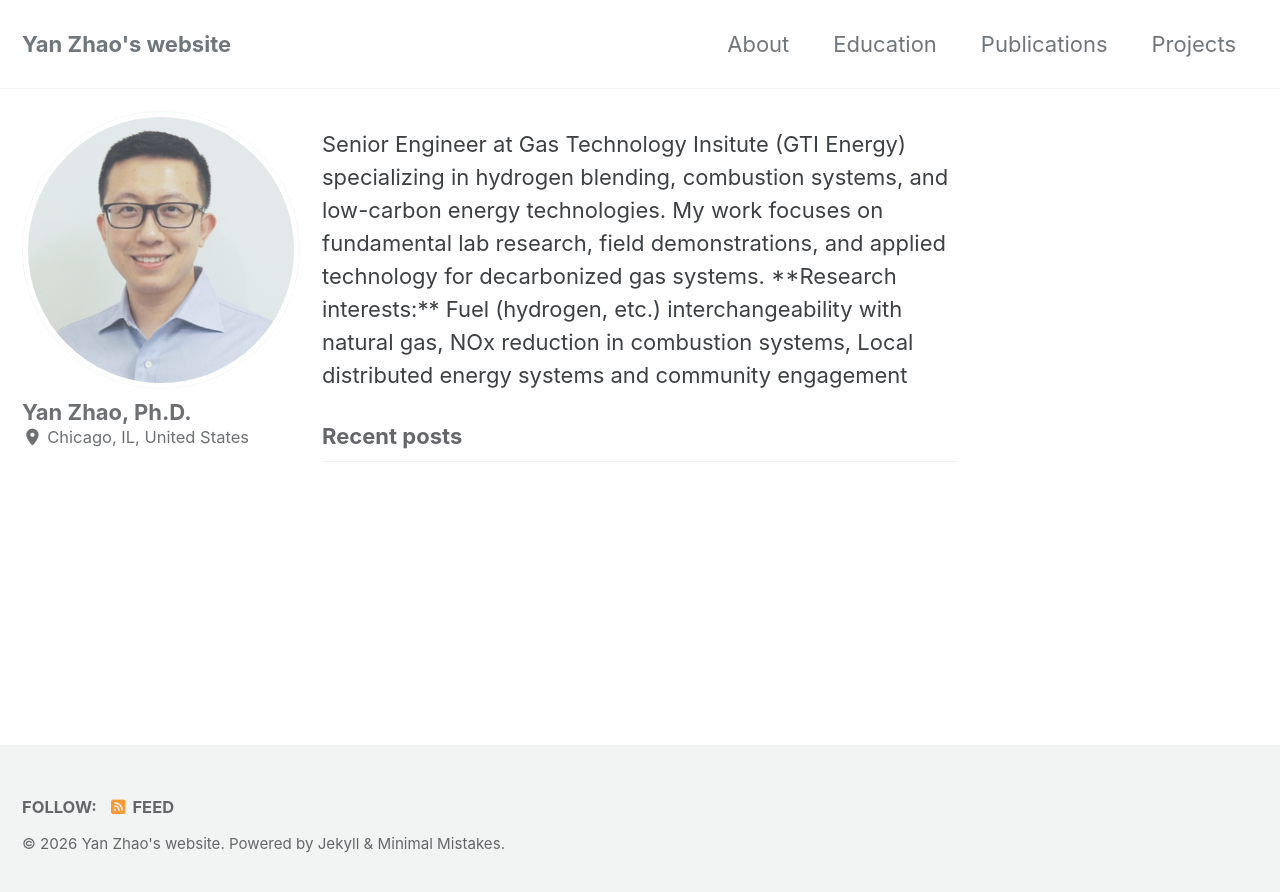
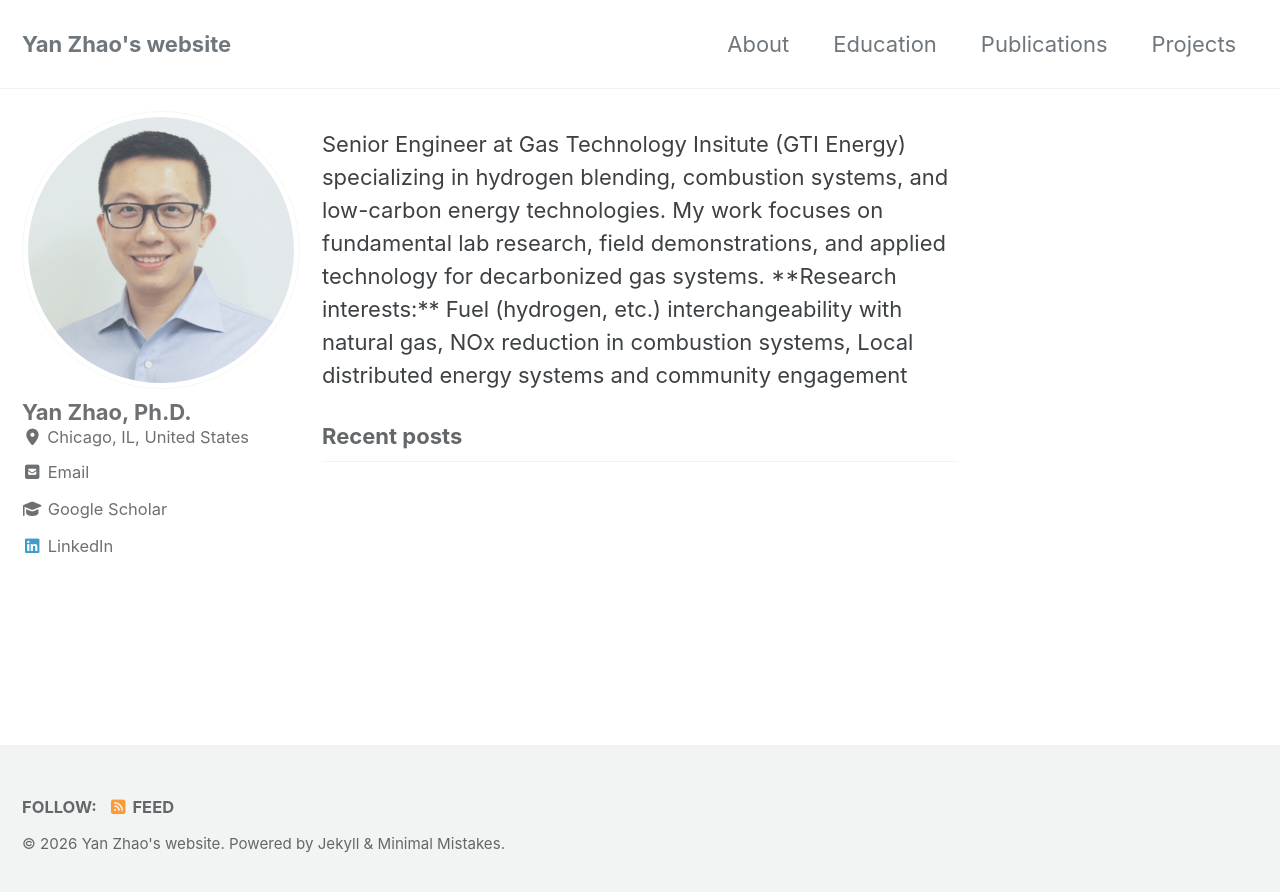
Before and after one commit to yanzhaoenergy/yanzhaoenergy.github.io, a Jekyll site: the page built from index.html, in a window 1280 px wide. Shown: the top 892 px of the page. Built offline with Jekyll 4.4.1, drawn with Linux system fonts in a browser that asks for light colours; cached includes are drawn as plain includes; the list of posts is cut into pages by our own code; some of the changed lines change nothing that is shown.

Commit message:
Update _config.yml

```diff
--- a/_config.yml
+++ b/_config.yml
@@ -122,13 +122,13 @@ author:
   links:
     - label: "Email"
       icon: "fas fa-fw fa-envelope-square"
-      # url: "yanz33@uci.edu"
+      url: "yanz33@uci.edu"
     - label: "Google Scholar"
       icon: "fas fa-graduation-cap"
-      # url: "https://scholar.google.com/citations?user=9xAvqzcAAAAJ&hl=en"
+      url: "https://scholar.google.com/citations?user=9xAvqzcAAAAJ&hl=en"
     - label: "LinkedIn"
       icon: "fab fa-linkedin"
-      # url: "https://www.linkedin.com/in/yanzhaoenergy/"
+      url: "https://www.linkedin.com/in/yanzhaoenergy/"
 
 # Site Footer
 footer:
```
